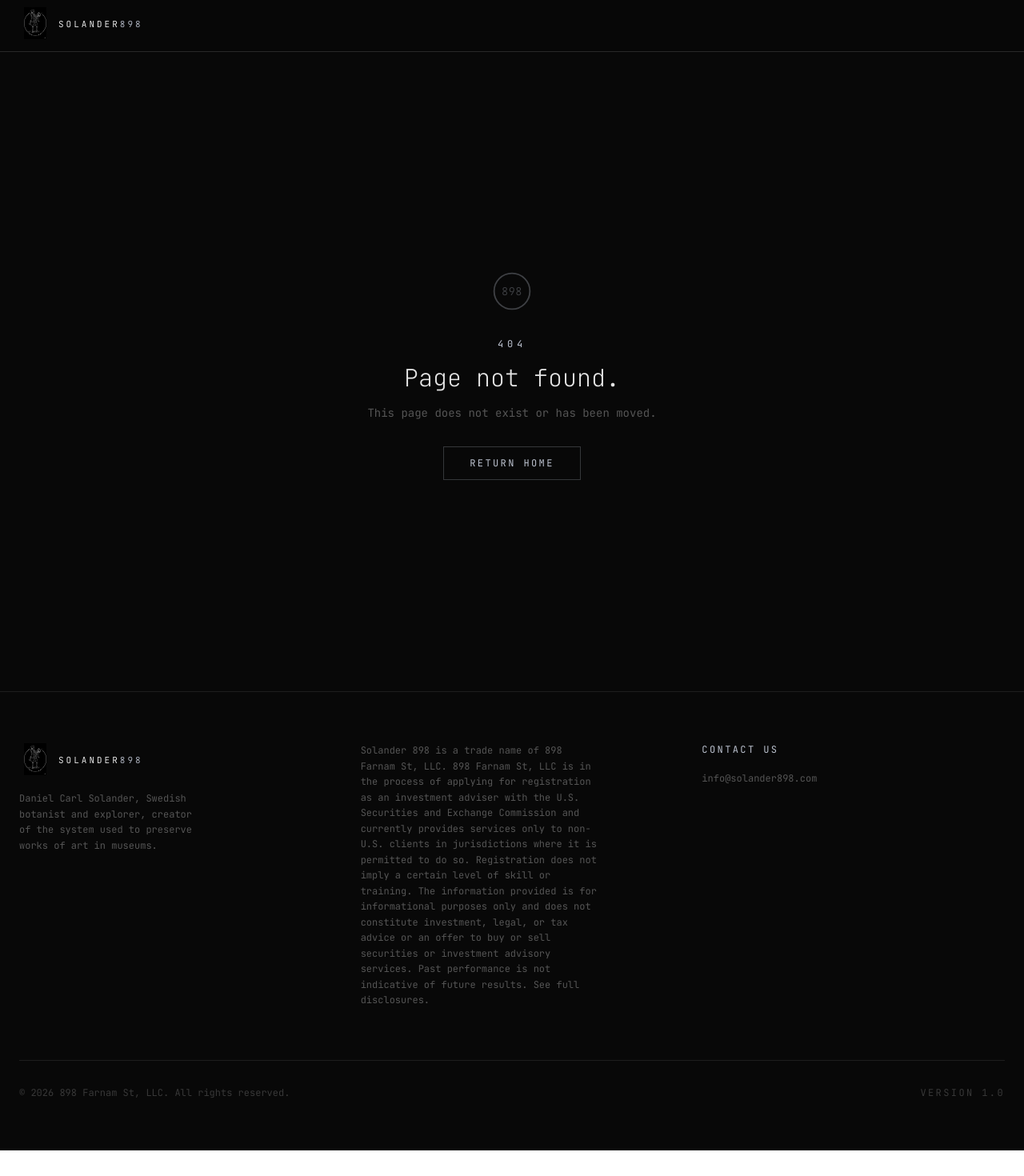
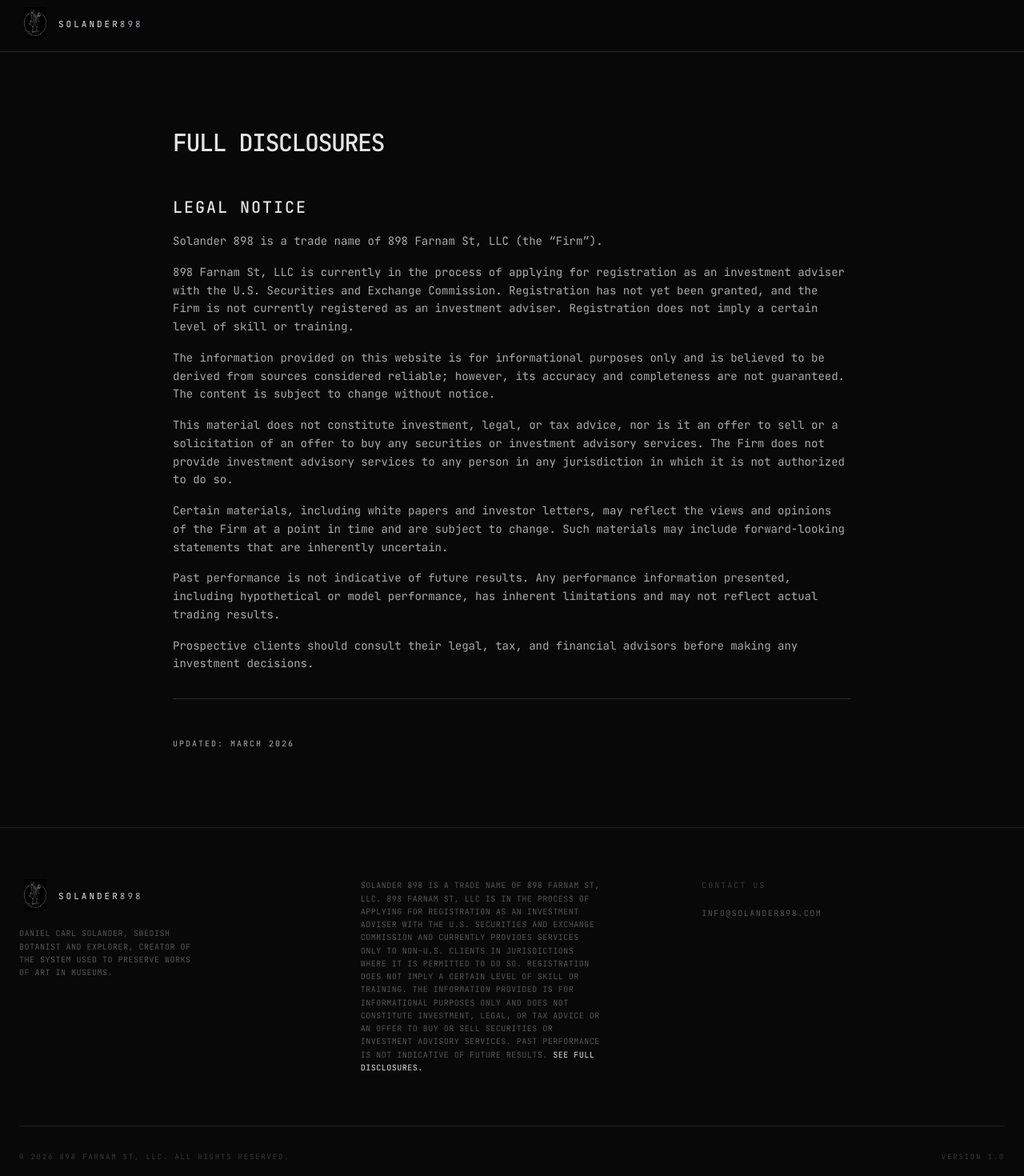
Before and after one commit to alexiscaporale/Web-Home, a React (Vite) app in the folder Solander898v2/: page /disclosures in a window 1280 px wide. Shown: the top 1470 px of the page at 80% size. Before the commit the page ends 1438 px from the top, so only its background shows below. Built offline with nearby package versions, Linux system fonts and the light colour scheme.

Commit message:
Adding full disclosures

```diff
--- a/Solander898v2/src/app/Layout.tsx
+++ b/Solander898v2/src/app/Layout.tsx
@@ -5,7 +5,7 @@ import { useState } from "react";
 import { Menu, X } from "lucide-react";
 import { Logo } from "./components/Logo";
 
-const FONT_MONO = "'JetBrains Mono', monospace";
+export const FONT_MONO = '"JetBrains Mono", monospace';
 
 export function Layout() {
   const [isMenuOpen, setIsMenuOpen] = useState(false);
@@ -89,34 +89,38 @@ export function Layout() {
       <footer className="bg-[#080808] border-t border-[#1E1E1E] py-16">
         <div className="max-w-7xl mx-auto px-6">
           <div className="grid grid-cols-1 md:grid-cols-3 gap-12 mb-16">
+            {/* Column 1: Logo & Bio */}
             <div className="space-y-5">
               <Logo size="sm" />
-              <p className="text-[#555] text-xs leading-relaxed max-w-[220px]" style={{ fontFamily: FONT_MONO }}>
+              <p className="text-[#555] text-[10px] leading-relaxed max-w-[220px] uppercase tracking-wider" style={{ fontFamily: FONT_MONO }}>
                 Daniel Carl Solander, Swedish botanist and explorer, creator of the system used to preserve works of art in museums.
               </p>
             </div>
 
+            {/* Column 2: Legal Summary */}
             <div>
-              <p className="text-[#555] text-xs leading-relaxed max-w-[300px]" style={{ fontFamily: FONT_MONO }}>
-                Solander 898 is a trade name of 898 Farnam St, LLC. 898 Farnam St, LLC is in the process of applying for registration as an investment adviser with the U.S. Securities and Exchange Commission and currently provides services only to non-U.S. clients in jurisdictions where it is permitted to do so. Registration does not imply a certain level of skill or training. The information provided is for informational purposes only and does not constitute investment, legal, or tax advice or an offer to buy or sell securities or investment advisory services. Past performance is not indicative of future results. See full disclosures.
+              <p className="text-[#555] text-[10px] leading-relaxed max-w-[300px] uppercase tracking-wider" style={{ fontFamily: FONT_MONO }}>
+                Solander 898 is a trade name of 898 Farnam St, LLC. 898 Farnam St, LLC is in the process of applying for registration as an investment adviser with the U.S. Securities and Exchange Commission and currently provides services only to non-U.S. clients in jurisdictions where it is permitted to do so. Registration does not imply a certain level of skill or training. The information provided is for informational purposes only and does not constitute investment, legal, or tax advice or an offer to buy or sell securities or investment advisory services. Past performance is not indicative of future results. {' '}
+                <Link to="/disclosures" className="text-[#E4E4E4] hover:underline decoration-[#383838] underline-offset-4">
+                  See full disclosures.
+                </Link>
               </p>
             </div>
 
+            {/* Column 3: Contact */}
             <div>
-              <p className="text-[#BBC1CE] text-xs tracking-[0.2em] uppercase mb-5" style={{ fontFamily: FONT_MONO }}>
+              <p className="text-[#383838] text-[10px] tracking-[0.2em] uppercase mb-5" style={{ fontFamily: FONT_MONO }}>
                 CONTACT US
               </p>
-              <ul className="space-y-3 text-[#555] text-xs" style={{ fontFamily: FONT_MONO }}>
-                <li></li>
-                <li></li>
-                <li></li>
+              <ul className="text-[#555] text-[10px] tracking-[0.15em] uppercase" style={{ fontFamily: FONT_MONO }}>
                 <li>info@solander898.com</li>
               </ul>
             </div>
           </div>
 
-          <div className="border-t border-[#1E1E1E] pt-8 flex flex-col md:flex-row justify-between items-center gap-3 text-[#383838] text-xs" style={{ fontFamily: FONT_MONO }}>
-            <span>© 2026 898 Farnam St, LLC. All rights reserved.</span>
+          {/* Bottom Bar */}
+          <div className="border-t border-[#1E1E1E] pt-8 flex flex-col md:flex-row justify-between items-center gap-3 text-[#383838] text-[9px]" style={{ fontFamily: FONT_MONO }}>
+            <span className="tracking-[0.2em] uppercase">© 2026 898 Farnam St, LLC. All rights reserved.</span>
             <span className="tracking-[0.2em] uppercase">Version 1.0</span>
           </div>
         </div>
--- /dev/null
+++ b/Solander898v2/src/app/pages/Disclosures.tsx
@@ -0,0 +1,42 @@
+import { FONT_MONO } from '../Layout'; // Verifica que la ruta '../Layout' sea correcta según tu carpeta
+
+export function Disclosures() {
+  return (
+    <div className="max-w-4xl mx-auto px-6 py-24 text-[#E4E4E4]">
+      <h1 className="text-3xl mb-12 tracking-tighter" style={{ fontFamily: FONT_MONO }}>
+        FULL DISCLOSURES
+      </h1>
+
+      <div className="space-y-8 text-sm leading-relaxed text-[#AAA]" style={{ fontFamily: FONT_MONO }}>
+        <section>
+          <h2 className="text-[#E4E4E4] mb-4 uppercase tracking-widest">Legal Notice</h2>
+          <p>
+            Solander 898 is a trade name of 898 Farnam St, LLC (the “Firm”).
+          </p>
+          <p className="mt-4">
+            898 Farnam St, LLC is currently in the process of applying for registration as an investment adviser with the U.S. Securities and Exchange Commission. Registration has not yet been granted, and the Firm is not currently registered as an investment adviser. Registration does not imply a certain level of skill or training.
+          </p>
+          <p className="mt-4">
+            The information provided on this website is for informational purposes only and is believed to be derived from sources considered reliable; however, its accuracy and completeness are not guaranteed. The content is subject to change without notice.
+          </p>
+          <p className="mt-4">
+            This material does not constitute investment, legal, or tax advice, nor is it an offer to sell or a solicitation of an offer to buy any securities or investment advisory services. The Firm does not provide investment advisory services to any person in any jurisdiction in which it is not authorized to do so.
+          </p>
+          <p className="mt-4">
+            Certain materials, including white papers and investor letters, may reflect the views and opinions of the Firm at a point in time and are subject to change. Such materials may include forward-looking statements that are inherently uncertain.
+          </p>
+          <p className="mt-4">
+            Past performance is not indicative of future results. Any performance information presented, including hypothetical or model performance, has inherent limitations and may not reflect actual trading results.
+          </p>
+          <p className="mt-4">
+            Prospective clients should consult their legal, tax, and financial advisors before making any investment decisions.
+          </p>
+        </section>
+
+        <footer className="pt-12 border-t border-[#282828] text-[10px] uppercase tracking-[0.2em]">
+          Updated: March 2026
+        </footer>
+      </div>
+    </div>
+  );
+} // <--- Asegúrate de que esta llave esté aquí
--- a/Solander898v2/src/app/routes.ts
+++ b/Solander898v2/src/app/routes.ts
@@ -4,6 +4,7 @@ import { Home } from "./pages/Home";
 import { BrandManual } from "./pages/BrandManual";
 import { DocTemplates } from "./pages/DocTemplates";
 import { NotFound } from "./pages/NotFound";
+import { Disclosures } from "./pages/Disclosures"; // 1. Añade esta línea
 
 export const router = createBrowserRouter([
   {
@@ -13,6 +14,7 @@ export const router = createBrowserRouter([
       { index: true, Component: Home },
       { path: "brand", Component: BrandManual },
       { path: "templates", Component: DocTemplates },
+      { path: "disclosures", Component: Disclosures }, // 2. Añade esta línea
       { path: "*", Component: NotFound },
     ],
   },
```
